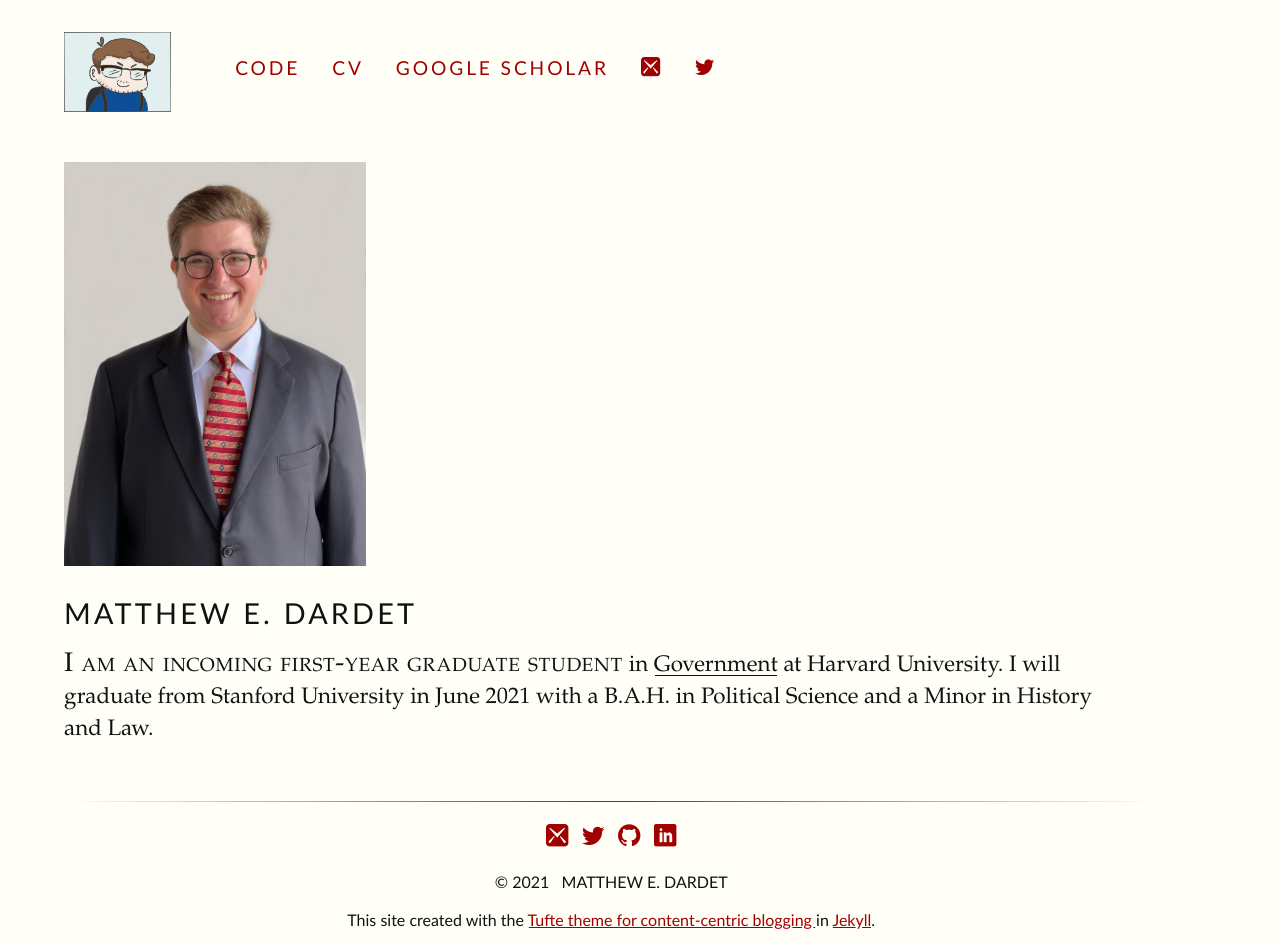
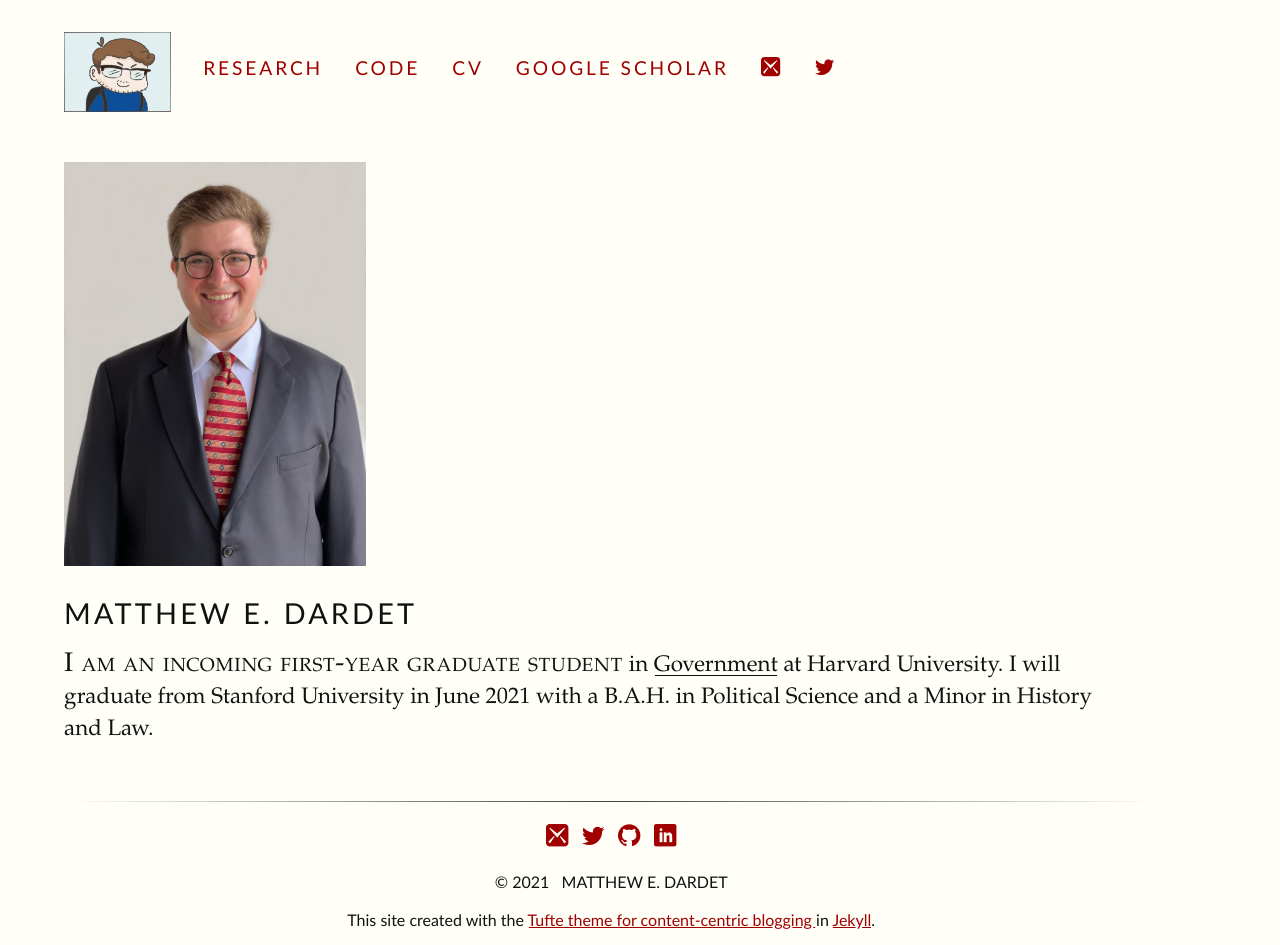
Before and after one commit to matthewdardet/matthewdardet.github.io, a Jekyll site: the page built from index.html, in a window 1280 px wide. Built offline with Jekyll 4.4.1, drawn with Linux system fonts in a browser that asks for light colours; some web fonts are replaced.

Commit message:
Update header.html

```diff
--- a/_includes/header.html
+++ b/_includes/header.html
@@ -2,7 +2,7 @@
 <header>
     <nav class="group">
 		<a href=""><img class="badge" src="{{site.baseurl}}/assets/img/badge_1.jpg" alt="Matthew E. Dardet"></a>
-		<a href="{{site.baseurl}}/Research/index.html"><Research></a>
+		<a href="{{site.baseurl}}/Research/index.html">Research</a>
 		<a href="https://github.com/matthewdardet">Code</a>
 		<a href="assets/(CV) Matthew E. Dardet.pdf">CV</a>
 		<a href="https://scholar.google.com/citations?user=p5FGWZYAAAAJ&hl=en">Google Scholar</a>
```
